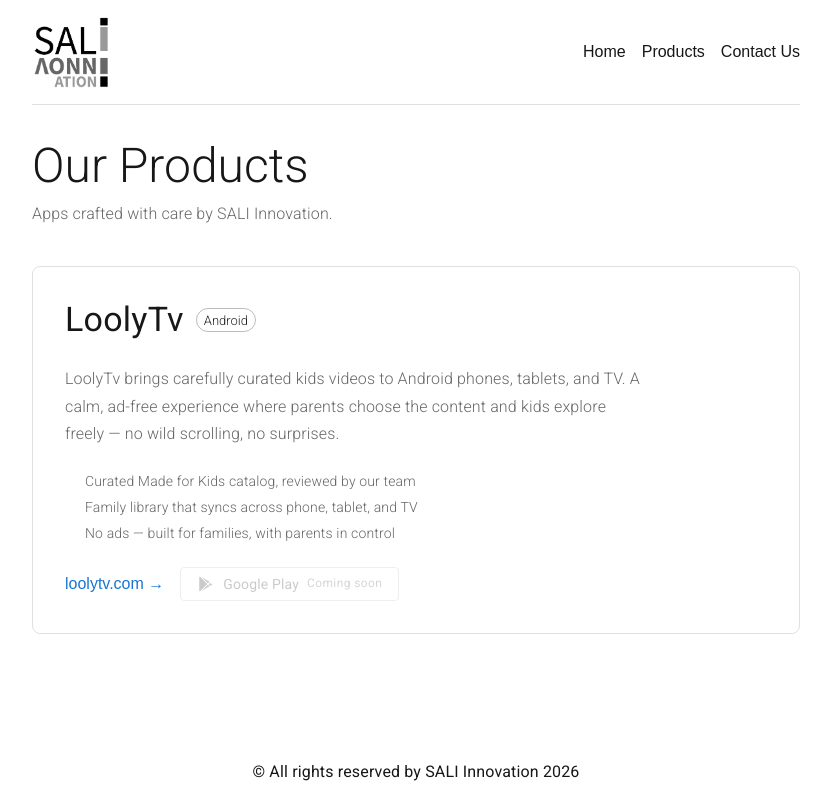
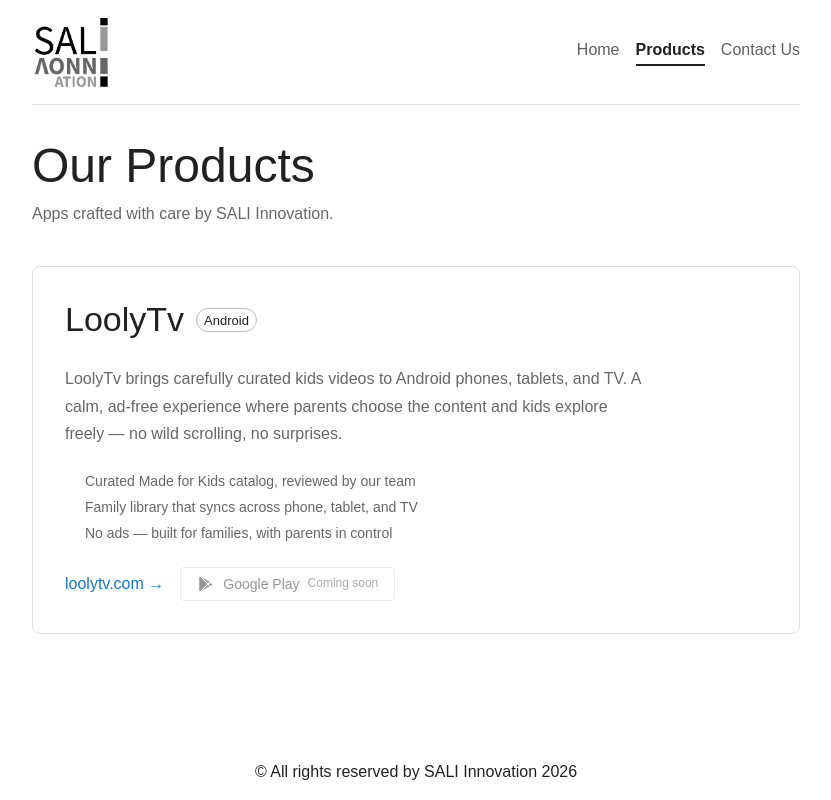
Before and after one commit to lebleut/salinnovation, a Next.js app: page /products in a window 1280 px wide. Shown: the whole page, without its empty margins (224-1055 px from the left). Built offline with nearby package versions, Linux system fonts and the light colour scheme.

Commit message:
Dark mode fixed

```diff
--- a/app/globals.css
+++ b/app/globals.css
@@ -12,12 +12,6 @@
     --background: #0a0a0a;
     --foreground: #ededed;
   }
-}
-
-body {
-  color: var(--foreground);
-  background: var(--background);
-  font-family: Arial, Helvetica, sans-serif;
 }
 
 a {
--- a/app/layout.tsx
+++ b/app/layout.tsx
@@ -8,6 +8,7 @@
 import { Box, Divider, Stack, SxProps } from "@mui/material";
 import Header from "@/src/components/header/header";
 import Footer from "@/src/components/footer/footer";
+import AppThemeProvider from "@/src/components/theme/theme-provider";
 import { Analytics } from "@vercel/analytics/next"
 
 
@@ -55,6 +56,7 @@
                 />
             </head>
             <body className={`${geistSans.variable} ${geistMono.variable} antialiased`}>
+                <AppThemeProvider>
                     <Stack direction={"column"} spacing={2} minHeight={"100vh"} justifyContent={"space-between"} sx={mainStyle}>
                         <Stack direction={"column"} spacing={4}>
                             <Box>
@@ -66,6 +68,7 @@
                         </Stack>
                         <Footer />
                     </Stack>
+                </AppThemeProvider>
                 <Analytics />
             </body>
         </html>
--- a/app/products/page.tsx
+++ b/app/products/page.tsx
@@ -59,6 +59,7 @@
                             rel="noopener noreferrer"
                             underline="hover"
                             fontWeight={400}
+                            color="primary"
                         >
                             loolytv.com →
                         </Link>
@@ -75,9 +76,9 @@
                                 borderRadius: 1,
                                 border: "1px solid",
                                 borderColor: "divider",
-                                color: "text.disabled",
+                                color: "text.secondary",
                                 cursor: "not-allowed",
-                                opacity: 0.55,
+                                opacity: 0.7,
                                 userSelect: "none",
                                 width: "fit-content",
                             }}
--- a/src/components/header/header.tsx
+++ b/src/components/header/header.tsx
@@ -1,16 +1,42 @@
+"use client";
+
 import { Box, Link as MuiLink, Stack } from "@mui/material";
 import NextLink from "next/link";
+import { usePathname } from "next/navigation";
 import logo from "../../../public/images/logo.png";
 
-const navLinkSx = {
-    color: "inherit",
-    fontWeight: 400,
-    "&:hover": {
-        color: "text.secondary",
-    },
-};
+const navItems = [
+    { href: "/", label: "Home", exact: true },
+    { href: "/products", label: "Products" },
+    { href: "/contact-us", label: "Contact Us" },
+];
+
+function isNavActive(pathname: string, href: string, exact?: boolean) {
+    if (exact) {
+        return pathname === href;
+    }
+
+    return pathname === href || pathname.startsWith(`${href}/`);
+}
+
+function getNavLinkSx(active: boolean) {
+    return {
+        color: "inherit",
+        fontWeight: active ? 600 : 400,
+        opacity: active ? 1 : 0.72,
+        pb: 0.25,
+        borderBottom: "2px solid",
+        borderColor: active ? "currentColor" : "transparent",
+        transition: "opacity 0.2s ease, border-color 0.2s ease",
+        "&:hover": {
+            opacity: 1,
+        },
+    };
+}
 
 function Header() {
+    const pathname = usePathname();
+
     return (
         <Box component={"header"} py={2}>
             <Stack direction={"row"} alignItems={"center"} justifyContent={"space-between"}>
@@ -19,15 +45,22 @@
                 </NextLink>
 
                 <Stack direction={"row"} spacing={2}>
-                    <MuiLink component={NextLink} href="/" underline="none" sx={navLinkSx}>
-                        Home
-                    </MuiLink>
-                    <MuiLink component={NextLink} href="/products" underline="none" sx={navLinkSx}>
-                        Products
-                    </MuiLink>
-                    <MuiLink component={NextLink} href="/contact-us" underline="none" sx={navLinkSx}>
-                        Contact Us
-                    </MuiLink>
+                    {navItems.map(({ href, label, exact }) => {
+                        const active = isNavActive(pathname ?? "", href, exact);
+
+                        return (
+                            <MuiLink
+                                key={href}
+                                component={NextLink}
+                                href={href}
+                                underline="none"
+                                sx={getNavLinkSx(active)}
+                                aria-current={active ? "page" : undefined}
+                            >
+                                {label}
+                            </MuiLink>
+                        );
+                    })}
                 </Stack>
             </Stack>
         </Box>
--- /dev/null
+++ b/src/components/theme/theme-provider.tsx
@@ -0,0 +1,28 @@
+"use client";
+
+import { ThemeProvider, createTheme } from "@mui/material/styles";
+import CssBaseline from "@mui/material/CssBaseline";
+
+const theme = createTheme({
+    cssVariables: {
+        colorSchemeSelector: "media",
+    },
+    colorSchemes: {
+        light: true,
+        dark: true,
+    },
+    typography: {
+        fontFamily: "Arial, Helvetica, sans-serif",
+    },
+});
+
+function AppThemeProvider({ children }: { children: React.ReactNode }) {
+    return (
+        <ThemeProvider theme={theme}>
+            <CssBaseline enableColorScheme />
+            {children}
+        </ThemeProvider>
+    );
+}
+
+export default AppThemeProvider;
```
Lines whose indentation alone changed are shown as unchanged.
